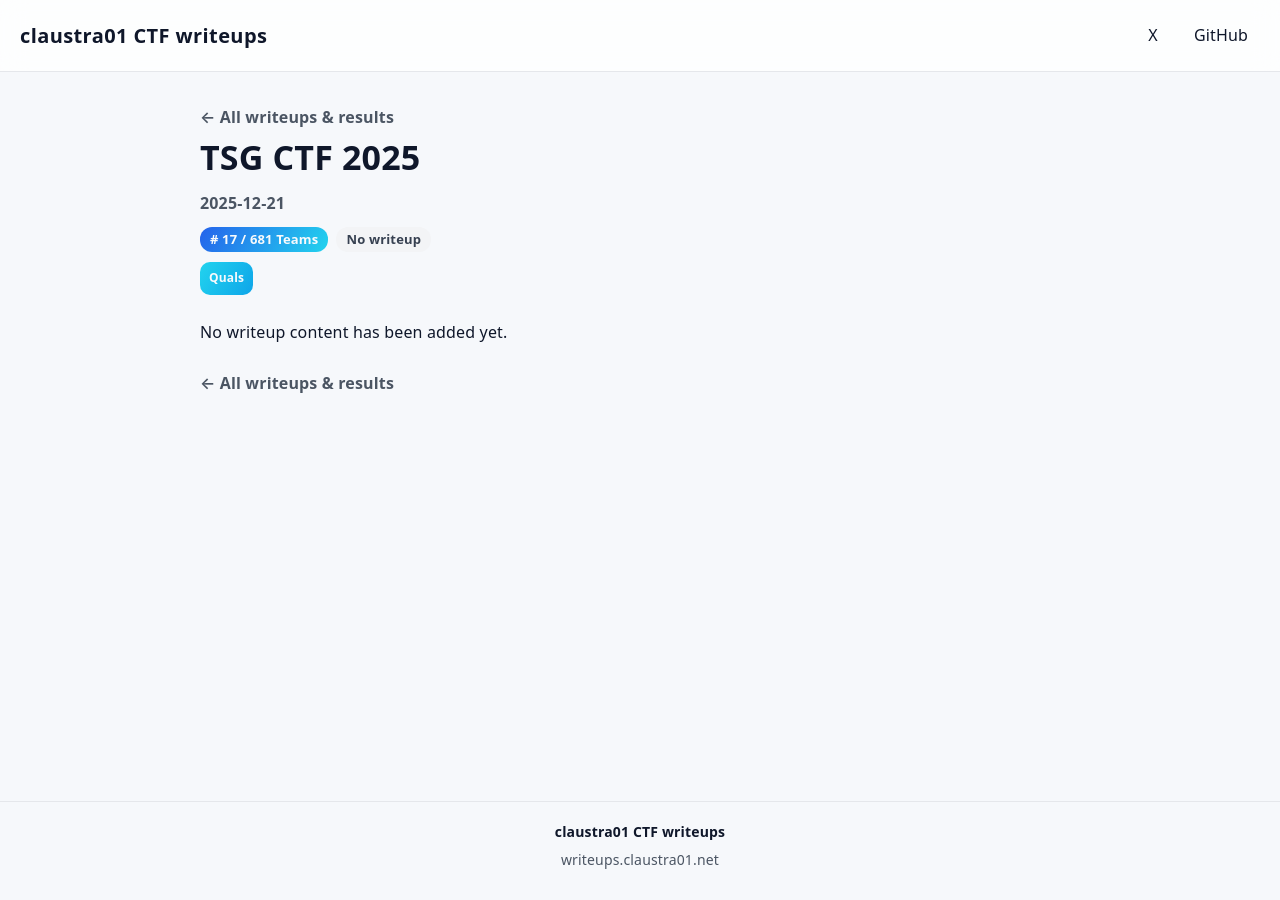
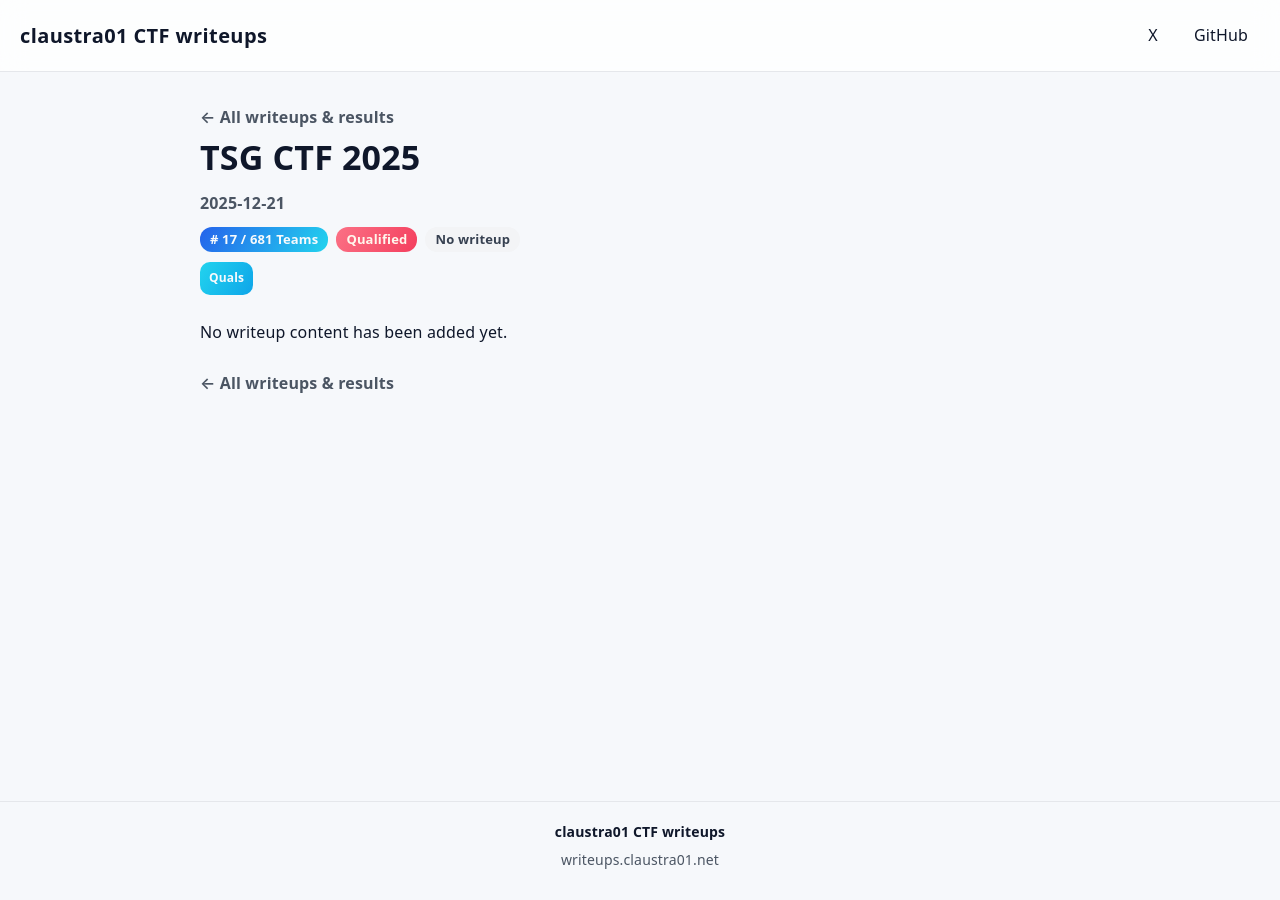
Before and after one commit to claustra01/my-ctf-writeups, a Jekyll site: the page built from _writeups/tsgctf_2025.md, in a window 1280 px wide. Built offline with Jekyll 4.4.1, drawn with Linux system fonts in a browser that asks for light colours.

Commit message:
add: qualified pill

```diff
--- a/_layouts/writeup.html
+++ b/_layouts/writeup.html
@@ -54,6 +54,10 @@
           </span>
           {% endif %}
 
+          {% if page.qualified %}
+          <span class="pill pill-qualified">Qualified</span>
+          {% endif %}
+
           {% if is_result_only %}
           <span class="pill pill-ghost">No writeup</span>
           {% endif %}
--- a/assets/css/main.css
+++ b/assets/css/main.css
@@ -229,6 +229,11 @@ a:hover {
 .pill-rank {
   background: linear-gradient(120deg, var(--accent), var(--accent-2));
   color: #f8fafc;
+}
+
+.pill-qualified {
+  background: linear-gradient(120deg, #fb7185, #f43f5e);
+  color: #fff7ed;
 }
 
 .pill-rank-gold {
```
Also changed, not shown: _writeups/tsgctf_2025.md (+1 -0 lines), index.md (+4 -0 lines).
